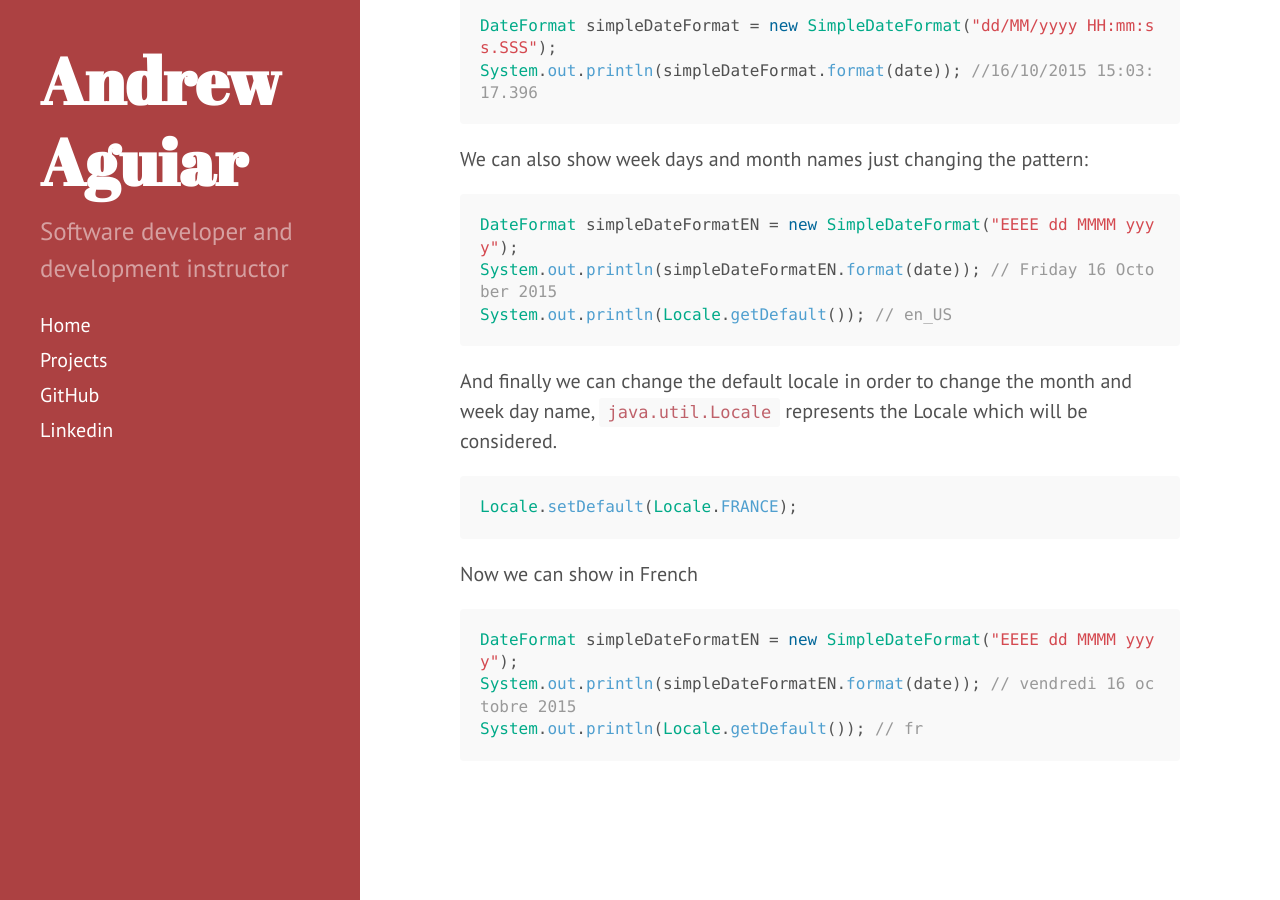
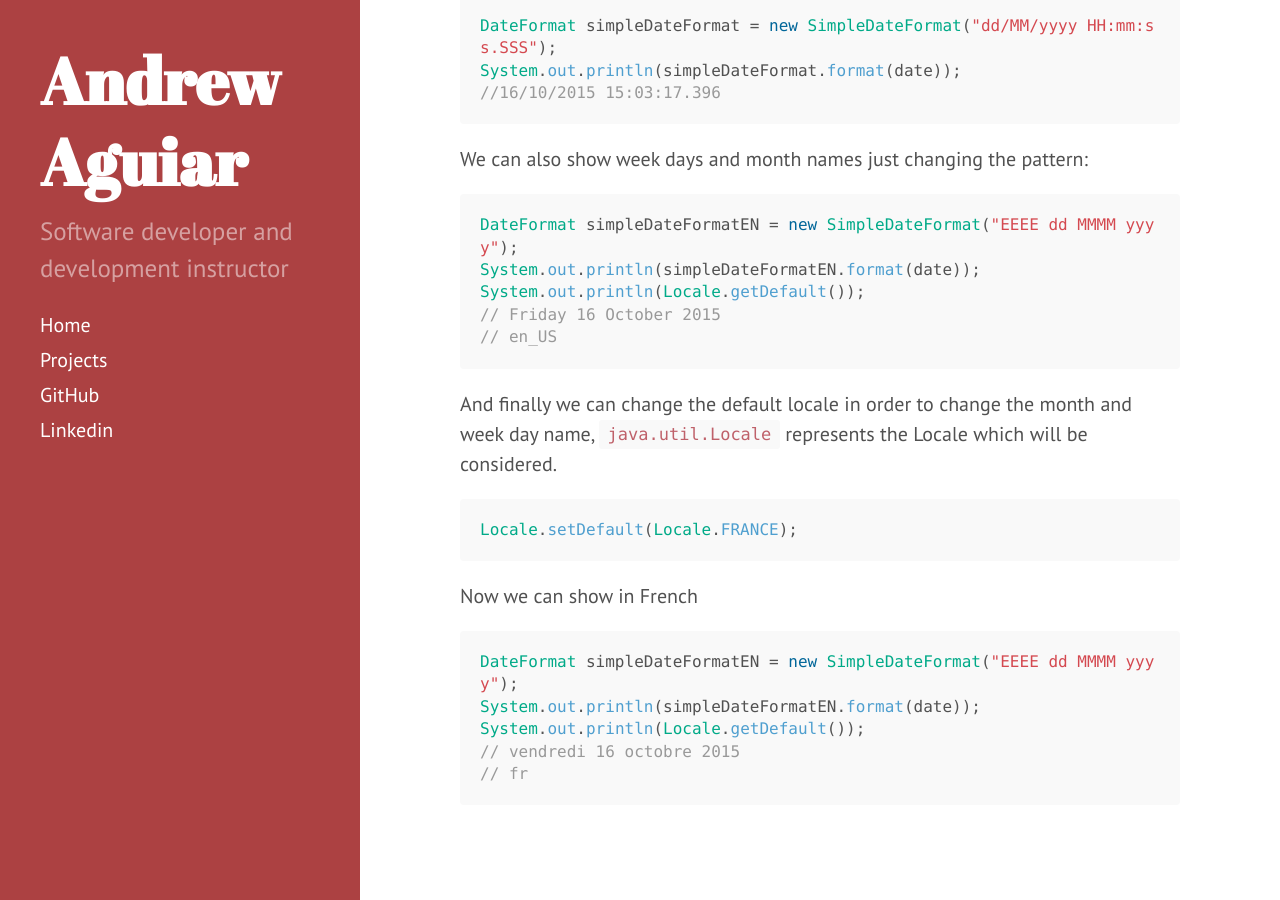
Before and after one commit to gadsc/andrewaguiar.github.io, a Jekyll site: the page built from _posts/2015-10-16-java-how-to-format-and-parse-dates.md, in a window 1280 px wide and 900 px high, scrolled down 951 px. Built offline with Jekyll 4.4.1, drawn with Linux system fonts in a browser that asks for light colours; Markdown is read by kramdown in place of the engine named in the settings; comment, search, counter and statistics services are not loaded.

````diff
--- a/_posts/2015-10-16-java-how-to-format-and-parse-dates.md
+++ b/_posts/2015-10-16-java-how-to-format-and-parse-dates.md
@@ -11,31 +11,38 @@ The simplest way to format a Date in java is to use the ``java.text.DateFormat``
 
 ```java
 DateFormat dateFormatInstance = DateFormat.getInstance();
-System.out.println(dateFormatInstance.format(new Date())); // 10/16/15 3:15 PM
+System.out.println(dateFormatInstance.format(new Date()));
+// 10/16/15 3:15 PM
 
 DateFormat dateFormatTimeInstance = DateFormat.getTimeInstance();
-System.out.println(dateFormatTimeInstance.format(new Date())); // 3:15:03 PM
+System.out.println(dateFormatTimeInstance.format(new Date()));
+// 3:15:03 PM
 
 DateFormat dateFormatDateInstance = DateFormat.getDateInstance();
-System.out.println(dateFormatDateInstance.format(new Date())); // Oct 16, 2015
+System.out.println(dateFormatDateInstance.format(new Date()));
+// Oct 16, 2015
 
 DateFormat dateFormatDateAndTimeInstance = DateFormat.getDateTimeInstance();
-System.out.println(dateFormatDateAndTimeInstance.format(new Date())); // Oct 16, 2015 3:15:03 PM
+System.out.println(dateFormatDateAndTimeInstance.format(new Date()));
+// Oct 16, 2015 3:15:03 PM
 ```
 
 It works but it is not so usefull, most part of time we want to format a Date using some custom pattern like day month year. We can use ``java.text.SimpleDateFormat`` to customize our date pattern:
 
 ```java
 DateFormat simpleDateFormat = new SimpleDateFormat("dd/MM/yyyy HH:mm:ss.SSS");
-System.out.println(simpleDateFormat.format(date)); //16/10/2015 15:03:17.396
+System.out.println(simpleDateFormat.format(date));
+//16/10/2015 15:03:17.396
 ```
 
 We can also show week days and month names just changing the pattern:
 
 ```java
 DateFormat simpleDateFormatEN = new SimpleDateFormat("EEEE dd MMMM yyyy");
-System.out.println(simpleDateFormatEN.format(date)); // Friday 16 October 2015
-System.out.println(Locale.getDefault()); // en_US
+System.out.println(simpleDateFormatEN.format(date));
+System.out.println(Locale.getDefault());
+// Friday 16 October 2015
+// en_US
 ```
 
 And finally we can change the default locale in order to change the month and week day name, ``java.util.Locale`` represents the Locale which will be considered.
@@ -48,6 +55,8 @@ Now we can show in French
 
 ```java
 DateFormat simpleDateFormatEN = new SimpleDateFormat("EEEE dd MMMM yyyy");
-System.out.println(simpleDateFormatEN.format(date)); // vendredi 16 octobre 2015
-System.out.println(Locale.getDefault()); // fr
+System.out.println(simpleDateFormatEN.format(date));
+System.out.println(Locale.getDefault());
+// vendredi 16 octobre 2015
+// fr
 ```
````
